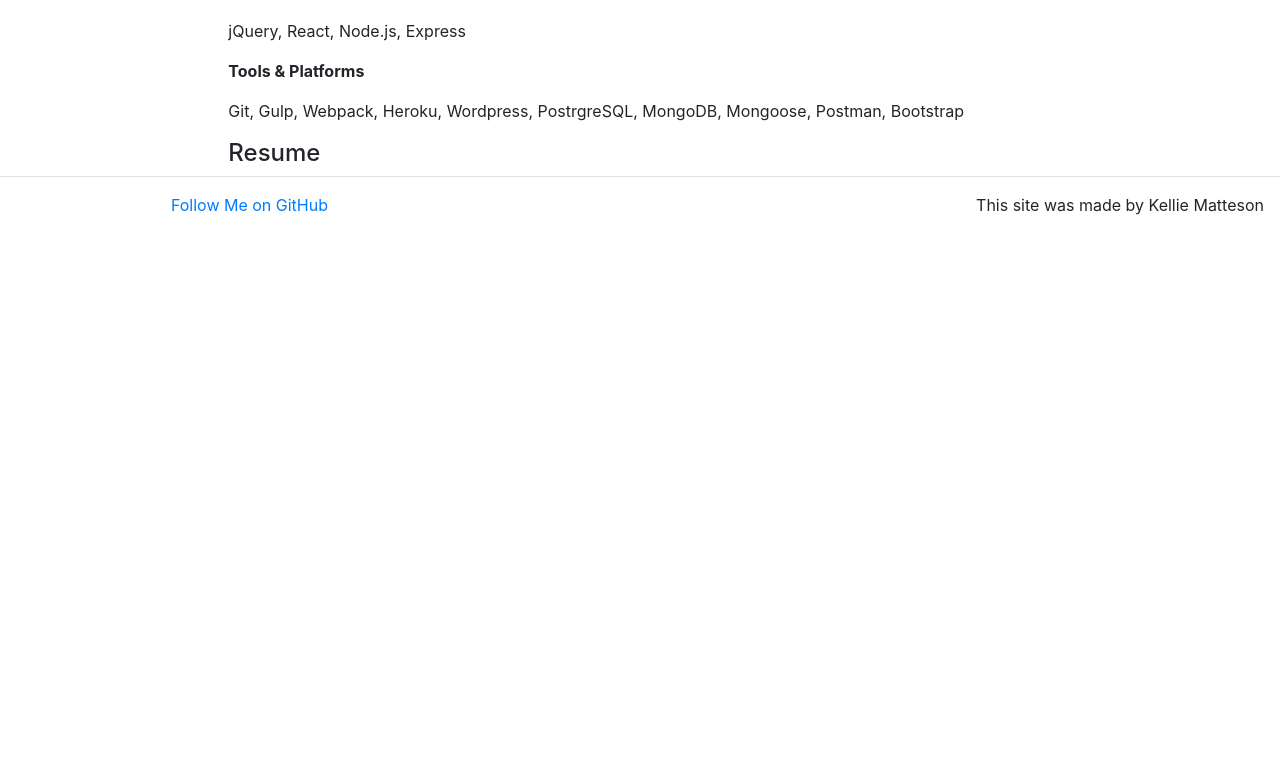
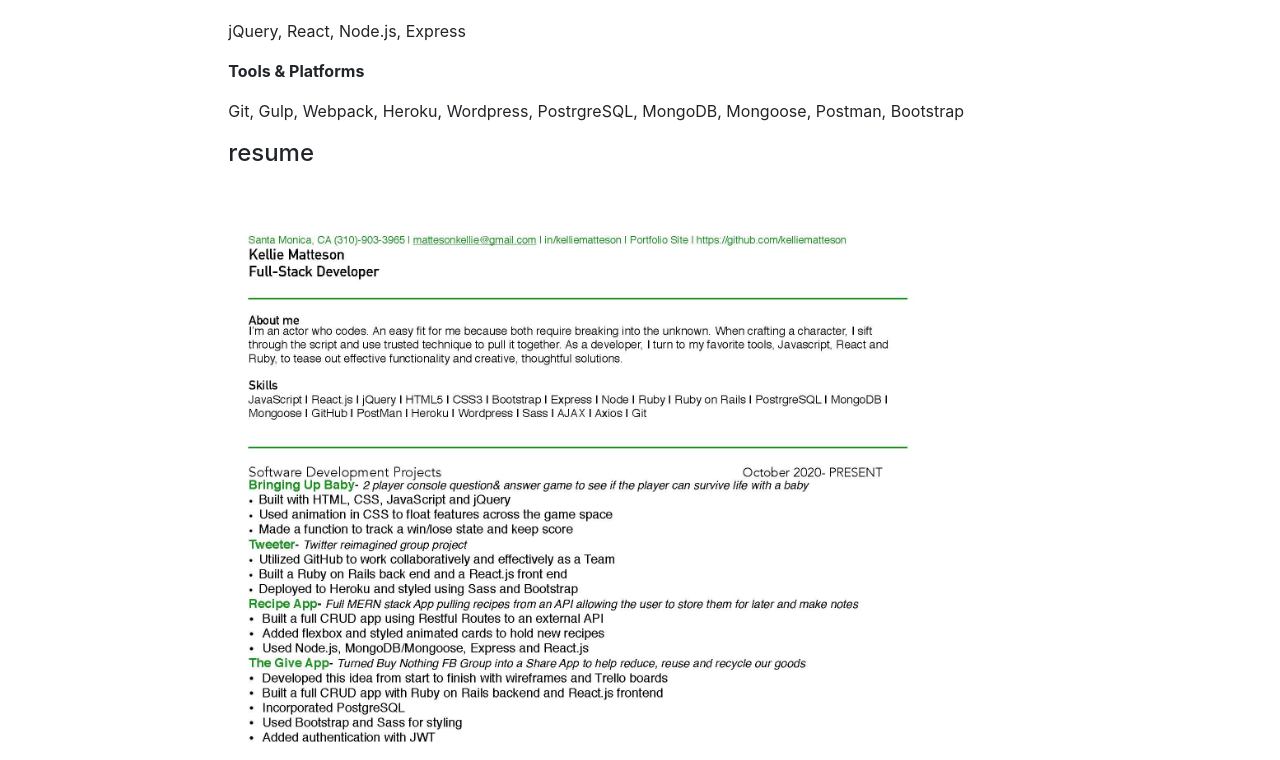
Before and after one commit to kelliematteson/portfolio, a React (Create React App) app: page /about in a window 1280 px wide. Shown: the part 600-1360 px from the top of the page. Before the commit the page ends 833 px from the top, so only its background shows below. Built offline with nearby package versions, Linux system fonts and the light colour scheme; a web font is replaced by a local one.

Commit message:
added resume jpg

```diff
--- a/src/App.scss
+++ b/src/App.scss
@@ -11,6 +11,10 @@
 #{$a-tags-hover} {
   color: green;
 
+}
+img {
+  width: 85%;
+  align-items: center;
 }
 h1 {
   font-family: 'Zilla Slab Highlight';
--- a/src/pages/AboutPage.js
+++ b/src/pages/AboutPage.js
@@ -27,7 +27,8 @@
              <p>jQuery, React, Node.js, Express</p>
              <strong><p>Tools & Platforms</p></strong>
              <p>Git, Gulp, Webpack, Heroku, Wordpress, PostrgreSQL, MongoDB, Mongoose, Postman, Bootstrap</p>
-             <h4>Resume</h4>
+             <h4>resume</h4>
+             <img src="/images/kelliematteson_fullstackdevResume.jpg" />
             </Content>
 
         </div>
```
